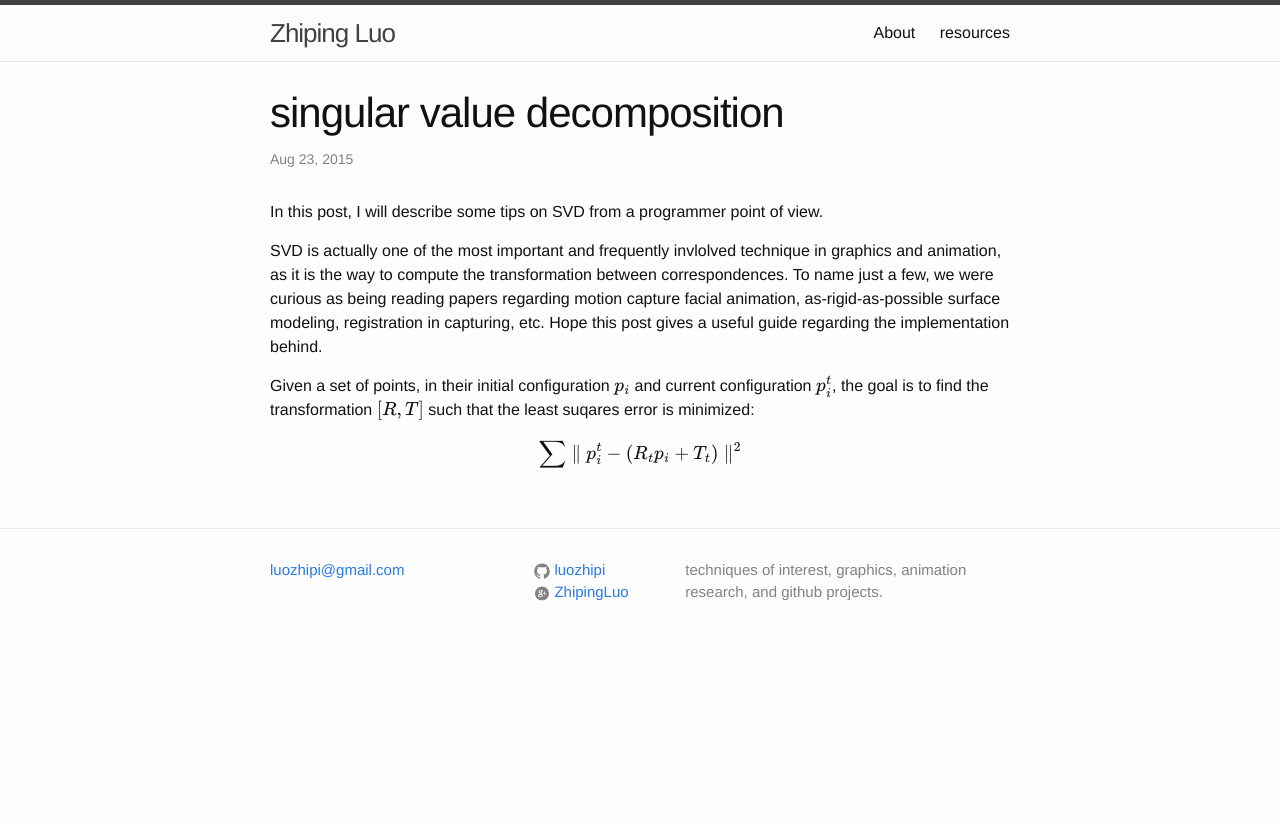
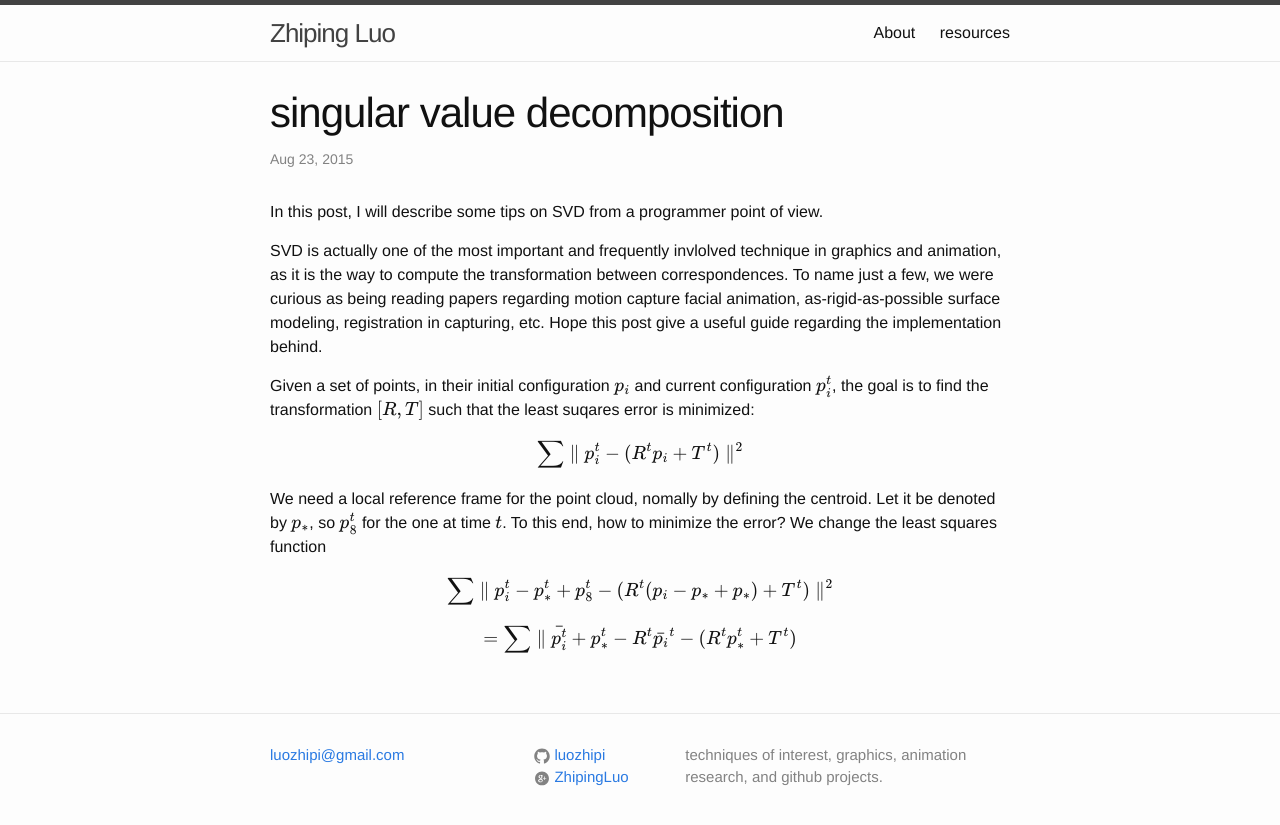
Before and after one commit to luozhipi/luozhipi.github.io, a Jekyll site: the page built from _posts/2015-08-23-svd.markdown, in a window 1280 px wide. Shown: the top 825 px of the page. Built offline with Jekyll 4.4.1, drawn with Linux system fonts in a browser that asks for light colours; formulas are drawn with MathJax 3.

Commit message:
Update 2015-08-23-svd.markdown

```diff
--- a/_posts/2015-08-23-svd.markdown
+++ b/_posts/2015-08-23-svd.markdown
@@ -6,9 +6,15 @@ categories: animation
 ---
 In this post, I will describe some tips on SVD from a programmer point of view.
 
-SVD is actually one of the most important and frequently invlolved technique in graphics and animation, as it is the way to compute the transformation between correspondences. To name just a few, we were curious as being reading papers regarding motion capture facial animation, as-rigid-as-possible surface modeling, registration in capturing, etc. Hope this post gives a useful guide regarding the implementation behind.
+SVD is actually one of the most important and frequently invlolved technique in graphics and animation, as it is the way to compute the transformation between correspondences. To name just a few, we were curious as being reading papers regarding motion capture facial animation, as-rigid-as-possible surface modeling, registration in capturing, etc. Hope this post give a useful guide regarding the implementation behind.
 
 
 Given a set of points, in their initial configuration $$p_{i}$$ and current configuration $$p_{i}^{t}$$, the goal is to find the transformation $$[R, T]$$ such that the least suqares error is minimized:
 
-$$ \sum \parallel p_{i}^{t}-(R_{t}p_{i}+T_{t})\parallel^{2} $$
+$$ \sum \parallel p_{i}^{t}-(R^{t}p_{i}+T^{t})\parallel^{2} $$
+
+We need a local reference frame for the point cloud, nomally by defining the centroid. Let it be denoted by $$p_{*}$$, so $$p_{8}^{t}$$ for the one at time $$t$$. To this end, how to minimize the error? We change the least squares function
+
+$$ \sum \parallel p_{i}^{t}-p_{*}^{t}+p_{8}^{t}-(R^{t}(p_{i}-p_{*}+p_{*})+T^{t})\parallel^{2} $$
+
+$$=\sum \parallel \bar{p_{i}^{t}} + p_{*}^{t} - R^{t}\bar{p_{i}}^{t} - (R^{t}p_{*}^{t}+T^{t})$$
```
